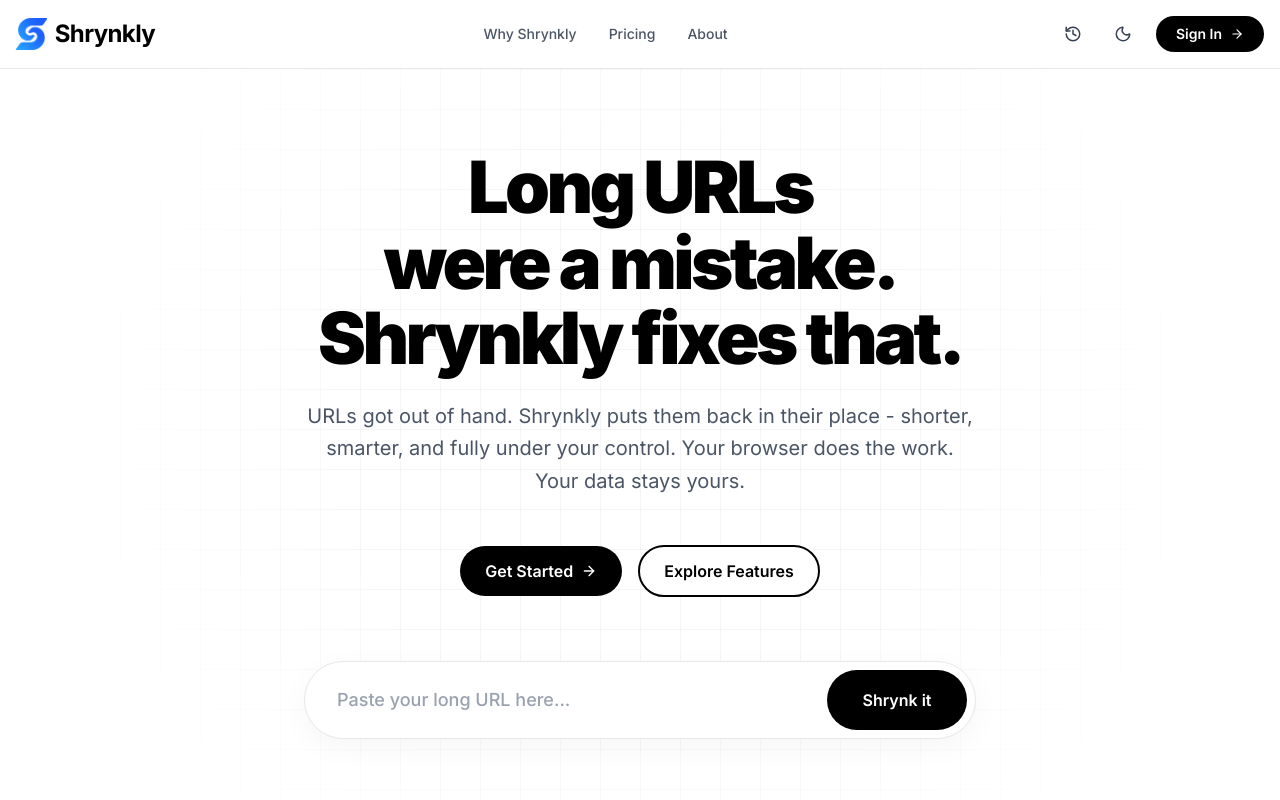
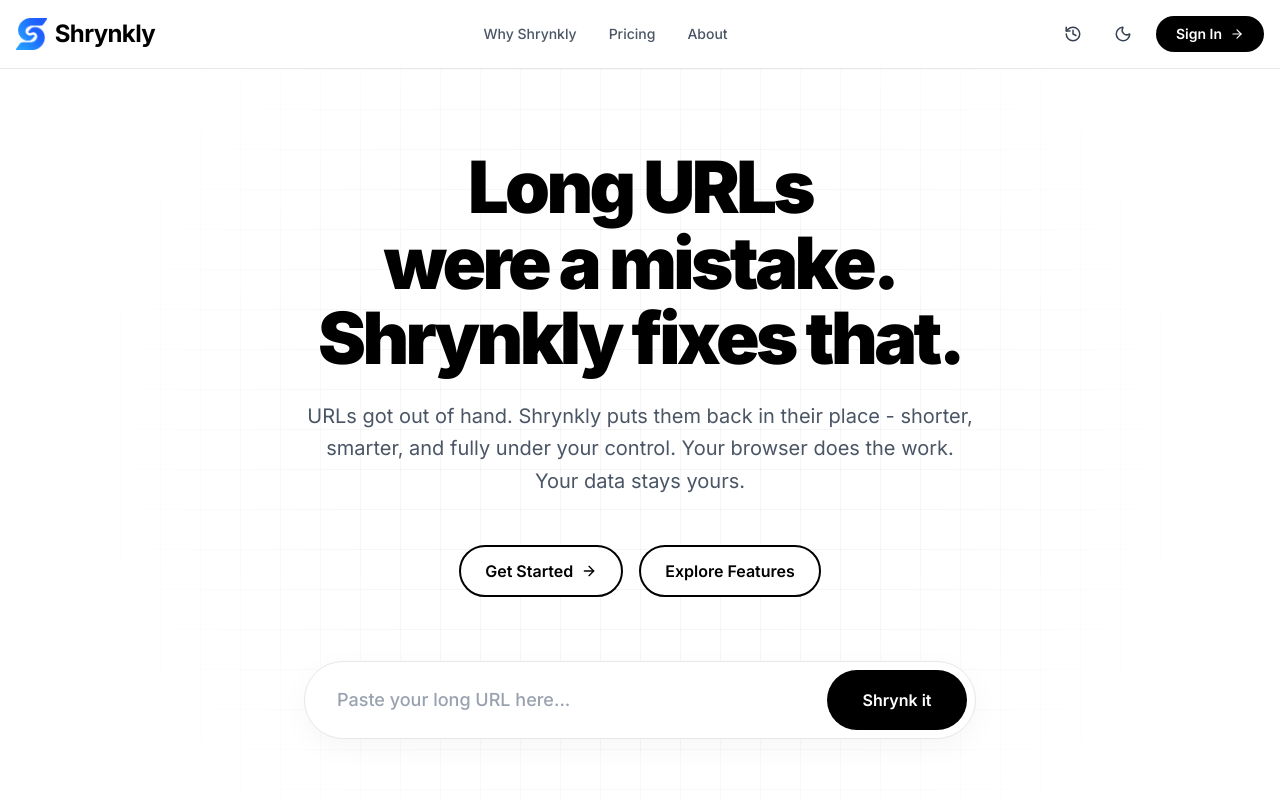
Before and after one commit to thepriyanshbhatt/Shrynkly-URL-Shortner, a React (Vite) app in the folder frontend/: page / in a window 1280 px wide. Shown: the top 800 px of the page. Built offline with nearby package versions, Linux system fonts and the light colour scheme.

Commit message:
Change Get Started button to outlined theme

```diff
--- a/frontend/src/App.jsx
+++ b/frontend/src/App.jsx
@@ -167,7 +167,7 @@
           </p>
 
           <div className="flex flex-col sm:flex-row gap-4 justify-center items-center mb-16 w-full">
-            <button onClick={() => document.getElementById('urlInput').focus()} className="btn-black w-full sm:w-auto">
+            <button onClick={() => document.getElementById('urlInput').focus()} className="btn-white w-full sm:w-auto">
               Get Started <ArrowRight size={16} />
             </button>
             <a href="#features" className="btn-white w-full sm:w-auto">
```
